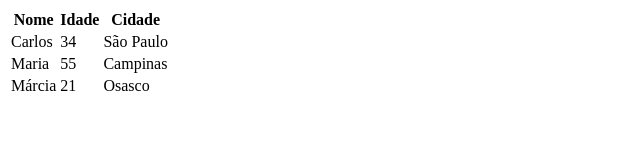
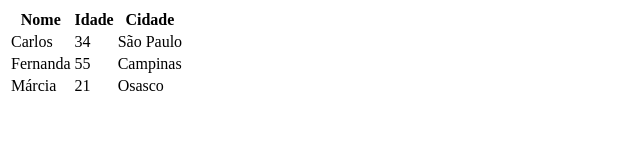
Before and after one commit to jadielsonsouza/aula-tabela, a plain HTML site: page index.html in a window 1280 px wide. Shown: the whole page, without its empty margins (0-640 px from the left). Drawn offline with Linux system fonts and the light colour scheme.

Commit message:
Mudando nome Maria para Fernanda

```diff
--- a/index.html
+++ b/index.html
@@ -23,7 +23,7 @@
                 <td>São Paulo</td>
             </tr>
             <tr>
-                <td>Maria</td>
+                <td>Fernanda</td>
                 <td>55</td>
                 <td>Campinas</td>
             </tr>
```
